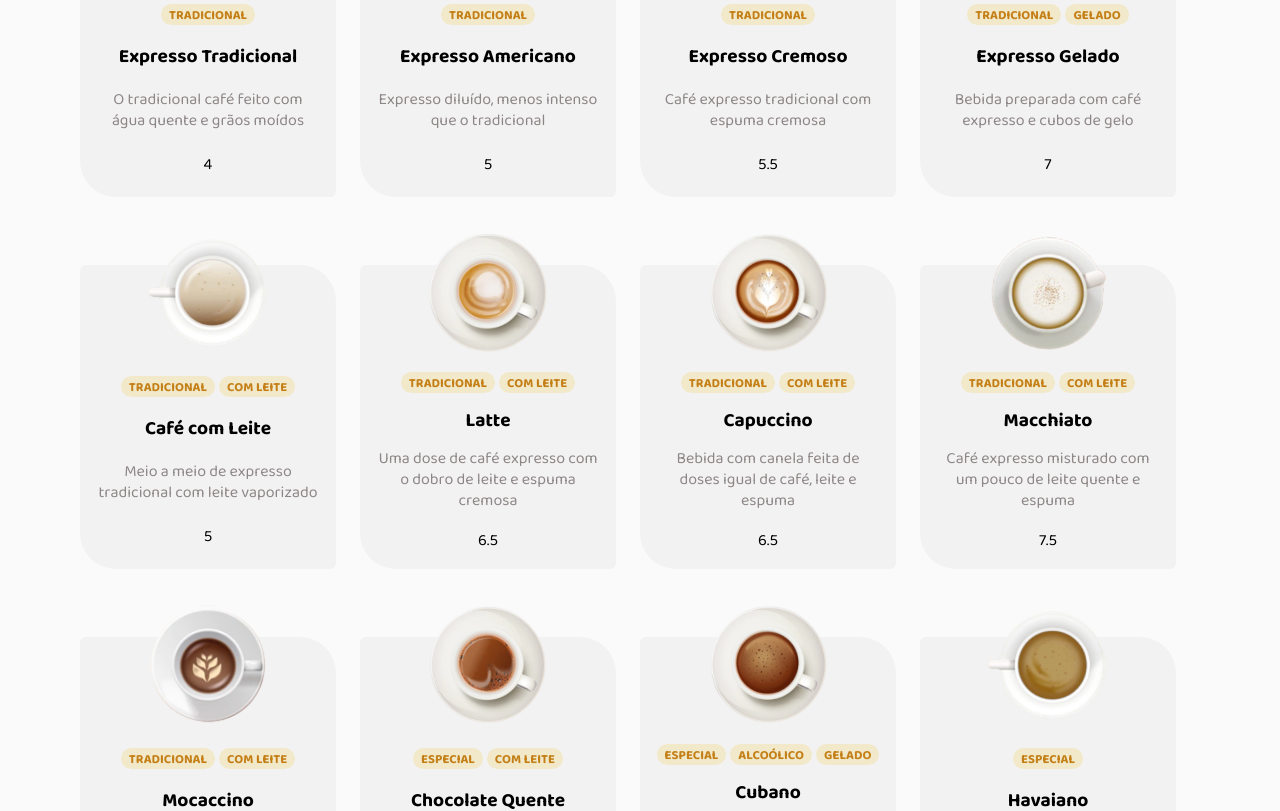
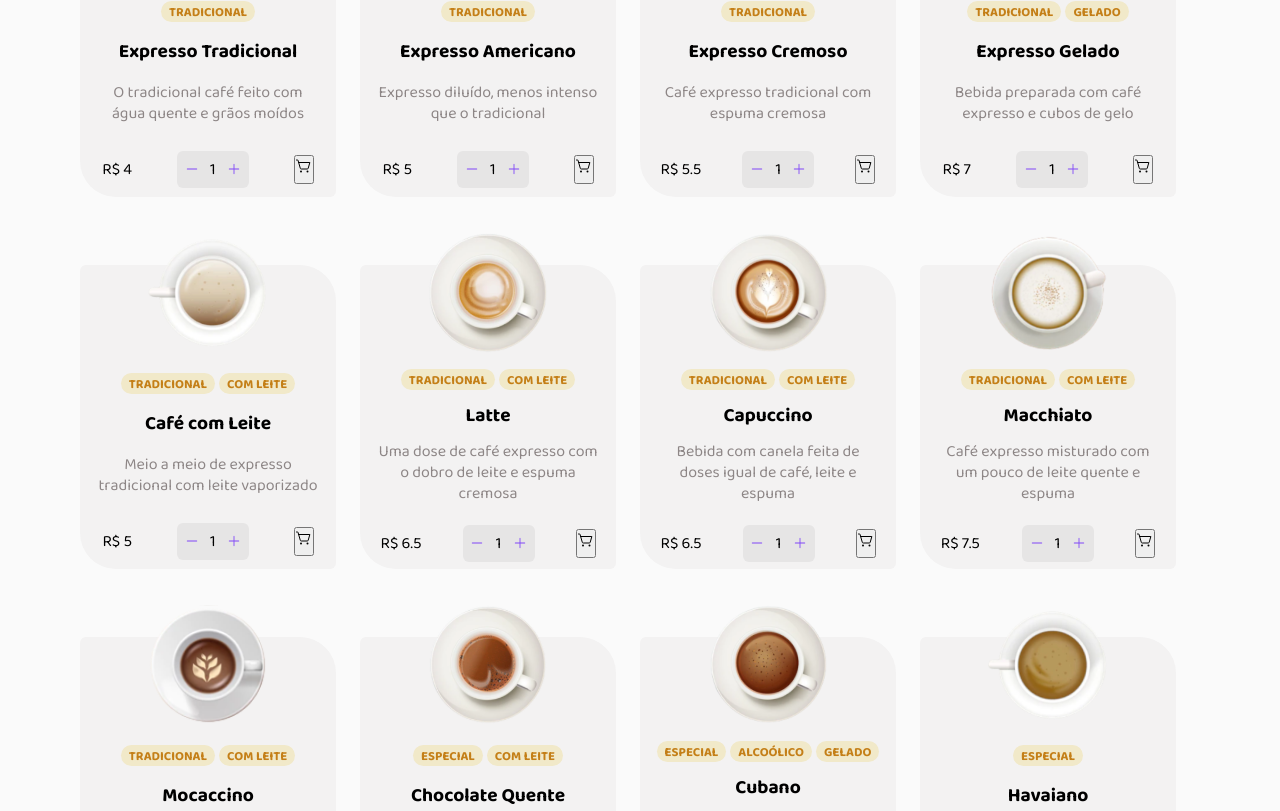
Before and after one commit to alexbruno10/coffee-delivery, a React (Vite) app: page / in a window 1280 px wide. Shown: the part 877-1688 px from the top of the page. Built offline with nearby package versions, Linux system fonts and the light colour scheme.

Commit message:
Setting footer card

```diff
--- a/src/components/CoffeeCard/index.tsx
+++ b/src/components/CoffeeCard/index.tsx
@@ -1,5 +1,5 @@
-import { CardContainer, CardSpecifications, CardTitle, CardDescription } from "./styles";
-
+import { CardContainer, CardSpecifications, CardTitle, CardDescription, CardFooter, CardFooterQtd, CardPlusMinusButton} from "./styles";
+import { Minus, Plus, ShoppingCartSimple } from "phosphor-react";
 
 interface CoffeeCardProps {
     title: string,
@@ -22,7 +22,21 @@ export default function CoffeeCard({ title, price, description, specifications,
             </CardSpecifications>
             <CardTitle>{title}</CardTitle>
             <CardDescription>{description}</CardDescription>
-            <span>{price}</span>
+            <CardFooter>
+            <span>R$ {price}</span>
+
+                <CardFooterQtd>
+                    <CardPlusMinusButton >
+                        <Minus size={14} weight="fill"/>
+                    </CardPlusMinusButton>
+                    <span>1</span>
+                    <CardPlusMinusButton>
+                        <Plus size={14} weight="fill"/>
+                    </CardPlusMinusButton>
+                </CardFooterQtd>
+
+            <button><ShoppingCartSimple /></button>
+            </CardFooter>
 
         </CardContainer>
         </>
--- a/src/components/CoffeeCard/styles.ts
+++ b/src/components/CoffeeCard/styles.ts
@@ -70,3 +70,40 @@ export const CardDescription = styled.span`
 
     color: ${({theme}) => theme.colors["gray-100"]};
 `
+
+export const CardFooter = styled.div`
+
+    display: flex;
+    align-items: center;
+    justify-content: space-around;
+
+`
+
+export const CardFooterQtd = styled.div`
+
+    display: flex;
+    flex-direction: row;
+    justify-content: center;
+    align-items: center;
+    padding: 0.5rem;
+    gap: 0.25rem;
+
+    width: 4.5rem;
+    height: 2.3rem;
+
+    border-radius: 0.37rem;
+    background: ${({theme}) => theme.colors["base-gray"]};
+
+    flex: none;
+    order: 0;
+    flex-grow: 0;
+
+    gap: 0.7rem;
+`
+
+export const CardPlusMinusButton = styled.button`
+    display: flex;
+    border: none;
+    background: ${({theme}) => theme.colors["base-gray"]};
+    color: ${({theme}) => theme.colors["purple"]};
+`
--- a/src/components/Header/index.tsx
+++ b/src/components/Header/index.tsx
@@ -17,7 +17,7 @@ export default function Header() {
                     Varginha, MG
                 </HeaderButtonLocal>
                 <HeaderButtonCart>
-                    <ShoppingCart size={20} width="fill"/>
+                    <ShoppingCart size={20} weight="fill"/>
                 </HeaderButtonCart>
             </HeaderButtons>
 
--- a/src/styles/global.ts
+++ b/src/styles/global.ts
@@ -6,10 +6,10 @@ export const GlobalStyle = createGlobalStyle`
     padding: 0;
     box-sizing: border-box;
   }
-  :focus {
+  /* :focus {
     outline: none;
     box-shadow: 0 0 0 2px ${(props) => props.theme.colors['green-500']};
-  }
+  } */
   body {
     background: ${(props) => props.theme.colors['background']};
     -webkit-font-smoothing: antialiased;
--- a/src/styles/themes/default.ts
+++ b/src/styles/themes/default.ts
@@ -23,7 +23,7 @@ export const defaultTheme = {
       'gray-600': '#323238',
       'gray-700': '#29292E',
       'gray-800': '#202024',
-      'gray-900': '#121214',
+      'base-gray': '#E6E5E5',
 
       'green-300': '#00B37E',
       'green-500': '#00875F',
```
